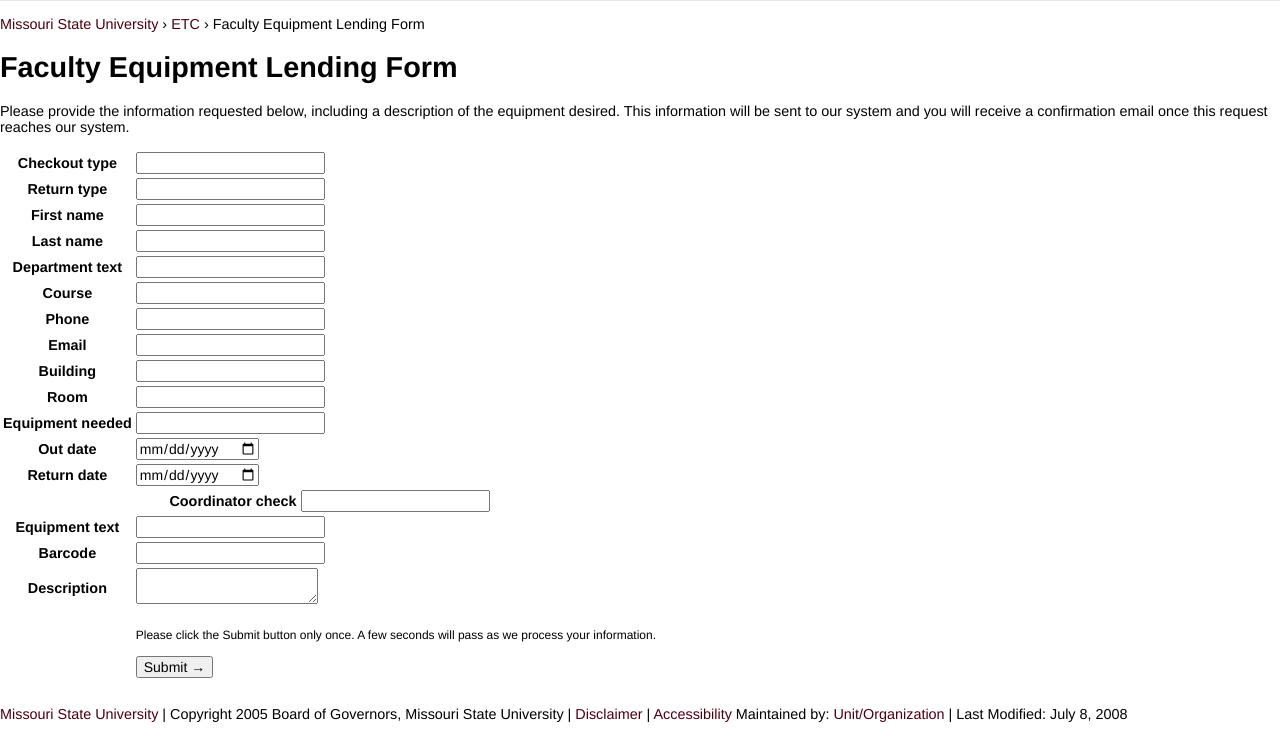
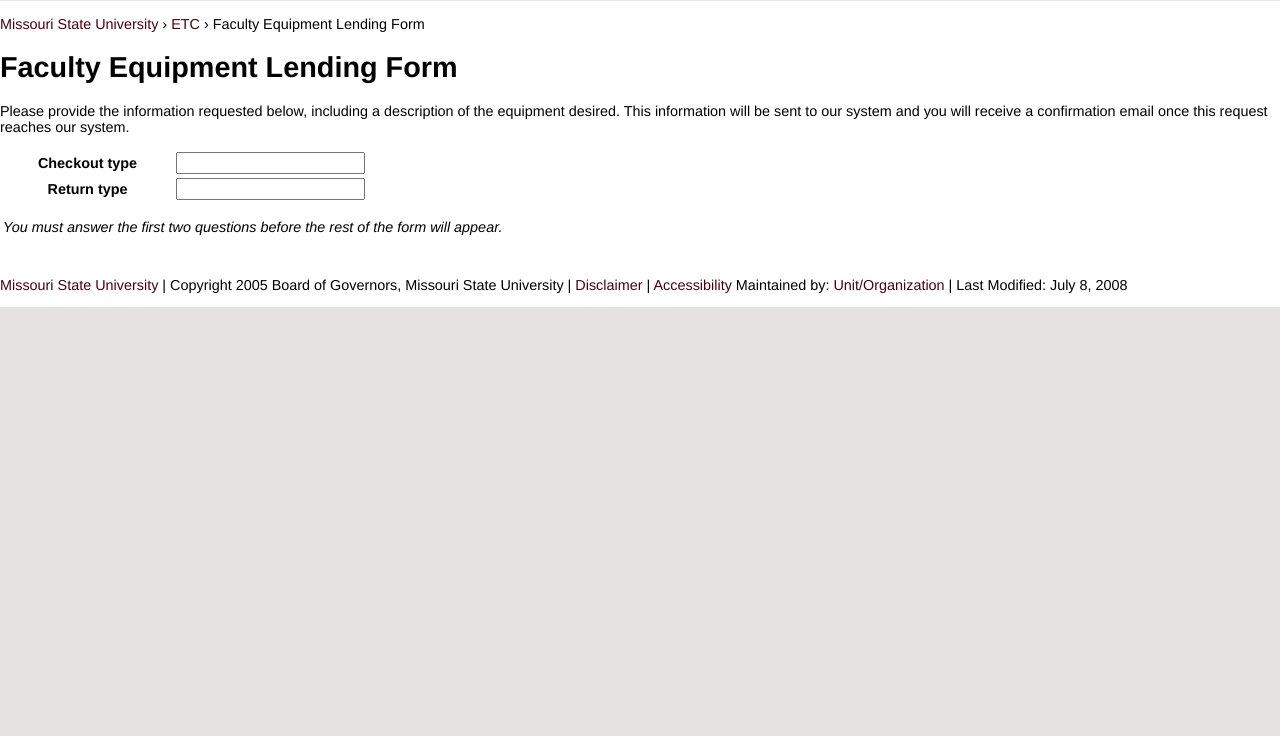
Before and after one commit to kreeger/etcetera, a Django app: template templates/checkout/checkout_form.html in a window 1280 px wide. Shown: the part 999-1735 px from the top of the page. After the commit the page ends 1306 px from the top, so only its background shows below. Run offline with Django 3.2, Linux system fonts and the light colour scheme; the template is opened without the code that fills it: most values are stand-ins (such as "Sample title", 1, 10 or a date in 2020); form fields are guessed from the names that the template uses; some libraries are stand-ins or nearby versions.

Commit message:
Finished up work on checkout public form. Mostly done.

```diff
--- /dev/null
+++ b/_media/js/checkoutform.js
@@ -0,0 +1,17 @@
+$(document).ready(function() {
+	$.viewMap = {
+		'etc' : $('#first_name_row, #last_name_row, #department_text_row, #course_row, #phone_row, #email_row, #building_row, #room_row, #equipment_needed_row, #out_date_row, #return_date_row, #submit_row'),
+		'requestor' : $('#first_name_row, #last_name_row, #department_text_row, #course_row, #phone_row, #email_row, #building_row, #room_row, #equipment_needed_row, #out_date_row, #return_date_row, #submit_row'),
+		'' : $('#help_text')
+	};
+
+	$('#first_name_row, #last_name_row, #department_text_row, #course_row, #phone_row, #email_row, #building_row, #room_row, #equipment_needed_row, #out_date_row, #return_date_row, #submit_row').hide();
+
+	$('#id_return_type').change(function() {
+		// hide all
+		$.each($.viewMap, function() { this.hide(); });
+		// show current
+		$.viewMap[$(this).val()].show();
+		//$('#help_text').hide();
+	});
+});
--- a/templates/checkout/checkout_form.html
+++ b/templates/checkout/checkout_form.html
@@ -1,6 +1,14 @@
 {% extends "etc.html" %}
 
-{% block script %}{% endblock %}
+{% block fullscript %}
+   <script type="text/javascript" src="/admin/jsi18n/"></script>
+   <script type="text/javascript" src="/media/js/core.js"></script>
+   <script type="text/javascript" src="/media/js/admin/RelatedObjectLookups.js"></script>
+
+   {{ form.media }}
+{% endblock %}
+
+{% block script %}/_media/js/checkoutform.js{% endblock %}
 
 {% block breadcrumb %}Faculty Equipment Lending Form{% endblock %}
 
@@ -14,7 +22,7 @@
 			<p class="error">Please correct the error{{ form.errors|pluralize }} below.</p>
 		{% endif %}
 		<table>
-      	<tr{% if form.checkout_type.errors %} class="errorlist"{% endif %}>
+      	<tr id="checkout_type_row"{% if form.checkout_type.errors %} class="errorlist"{% endif %}>
    	      <th>{{ form.checkout_type.label }}</th>
    	      <td>{{ form.checkout_type }}</td>
       		<td{% if form.checkout_type.errors %}>
@@ -23,7 +31,7 @@
       		   {% endif %}
       		</td>
       	</tr>
-      	<tr{% if form.return_type.errors %} class="errorlist"{% endif %}>
+      	<tr id="return_type_row"{% if form.return_type.errors %} class="errorlist"{% endif %}>
    	      <th>{{ form.return_type.label }}</th>
    	      <td>{{ form.return_type }}</td>
       		<td{% if form.return_type.errors %}>{{ form.return_type.errors }}
@@ -31,7 +39,12 @@
       		   {% endif %}
       		</td>
       	</tr>
-		   <tr{% if form.first_name.errors %} class="errorlist"{% endif %}>
+      	<tr id="help_text">
+      	   <td colspan="3">
+      	      <p style="text-align: center"><em>You must answer the first two questions before the rest of the form will appear.</em></p>
+      	   </td>
+      	</tr>
+		   <tr id="first_name_row"{% if form.first_name.errors %} class="errorlist"{% endif %}>
 		      <th>{{ form.first_name.label }}</th>
 		      <td>{{ form.first_name }}</td>
 				<td{% if form.first_name.errors %}>{{ form.first_name.errors }}
@@ -39,7 +52,7 @@
    				{% endif %}
 				</td>
 			</tr>
-			<tr{% if form.last_name.errors %} class="errorlist"{% endif %}>
+			<tr id="last_name_row"{% if form.last_name.errors %} class="errorlist"{% endif %}>
 			   <th>{{ form.last_name.label }}</th>
 			   <td>{{ form.last_name }}</td>
 				<td{% if form.last_name.errors %}>{{ form.last_name.errors }}
@@ -47,7 +60,7 @@
 				   {% endif %}
 				</td>
 			</tr>
-   	   <tr{% if form.department_text.errors %} class="errorlist"{% endif %}>
+   	   <tr id="department_text_row"{% if form.department_text.errors %} class="errorlist"{% endif %}>
    	      <th>{{ form.department_text.label }}</th>
    	      <td>{{ form.department_text }}</td>
    			<td{% if form.department_text.errors %}>
@@ -56,7 +69,7 @@
    			   {% endif %}
    			</td>
    		</tr>
-	      <tr{% if form.course.errors %} class="errorlist"{% endif %}>
+	      <tr id="course_row"{% if form.course.errors %} class="errorlist"{% endif %}>
 	         <th>{{ form.course.label }}</th>
 	         <td>{{ form.course }}</td>
 				<td{% if form.course.errors %}>{{ form.course.errors }}
@@ -64,7 +77,7 @@
 				   {% endif %}
 				</td>
 			</tr>
-   	   <tr{% if form.phone.errors %} class="errorlist"{% endif %}>
+   	   <tr id="phone_row"{% if form.phone.errors %} class="errorlist"{% endif %}>
    	      <th>{{ form.phone.label }}</th>
    	      <td>{{ form.phone }}</td>
    			<td{% if form.phone.errors %}>{{ form.phone.errors }}
@@ -72,7 +85,7 @@
    			   {% endif %}
    			</td>
    		</tr>
-   	   <tr{% if form.email.errors %} class="errorlist"{% endif %}>
+   	   <tr id="email_row"{% if form.email.errors %} class="errorlist"{% endif %}>
    	      <th>{{ form.email.label }}</th>
    	      <td>{{ form.email }}</td>
    			<td{% if form.email.errors %}>{{ form.email.errors }}
@@ -80,7 +93,7 @@
    			   {% endif %}
    		   </td>
    		</tr>
-   	   <tr{% if form.building.errors %} class="errorlist"{% endif %}>
+   	   <tr id="building_row"{% if form.building.errors %} class="errorlist"{% endif %}>
    	      <th>{{ form.building.label }}</th>
    	      <td>{{ form.building }}</td>
       		<td{% if form.building.errors %}>{{ form.building.errors }}
@@ -88,7 +101,7 @@
       		   {% endif %}
       		</td>
       	</tr>
-      	<tr{% if form.room.errors %} class="errorlist"{% endif %}>
+      	<tr id="room_row"{% if form.room.errors %} class="errorlist"{% endif %}>
    	      <th>{{ form.room.label }}</th>
    	      <td>{{ form.room }}</td>
       		<td{% if form.room.errors %}>{{ form.room.errors }}
@@ -96,7 +109,7 @@
       		   {% endif %}
       		</td>
       	</tr>
-      	<tr{% if form.equipment_needed.errors %} class="errorlist"{% endif %}>
+      	<tr id="equipment_needed_row"{% if form.equipment_needed.errors %} class="errorlist"{% endif %}>
    	      <th>{{ form.equipment_needed.label }}</th>
    	      <td>{{ form.equipment_needed }}</td>
       		<td{% if form.equipment_needed.errors %}>
@@ -105,60 +118,29 @@
       		   {% endif %}
       		</td>
       	</tr>
-      	<tr{% if form.out_date.errors %} class="errorlist"{% endif %}>
+      	<tr id="out_date_row"{% if form.out_date.errors %} class="errorlist"{% endif %}>
    	      <th>{{ form.out_date.label }}</th>
-   	      <td>{{ form.out_date }}</td>
-      		<td{% if form.out_date.errors %}>{{ form.out_date.errors }}
-      		   {% else %} class="note">{{ form.out_date.help_text }}
+   	      <td colspan="2">{{ form.out_date }}
+   	         {% if form.out_date.errors %}{{ form.out_date.errors }}
+      		   {% else %}
+      		      <span class="note">
+         		      {{ form.out_date.help_text|safe }}
+         		   </span>
       		   {% endif %}
       		</td>
       	</tr>
-      	<tr{% if form.return_date.errors %} class="errorlist"{% endif %}>
+      	<tr id="return_date_row"{% if form.return_date.errors %} class="errorlist"{% endif %}>
    	      <th>{{ form.return_date.label }}</th>
-   	      <td>{{ form.return_date }}</td>
-      		<td{% if form.return_date.errors %}>{{ form.return_date.errors }}
-      		   {% else %} class="note">{{ form.return_date.help_text }}
+   	      <td colspan="2">{{ form.return_date }}
+   	         {% if form.return_date.errors %}{{ form.return_date.errors }}
+      		   {% else %}
+      		      <span class="note">
+         		      {{ form.return_date.help_text|safe }}
+         		   </span>
       		   {% endif %}
       		</td>
       	</tr>
-			<tr id="coordinator_row"{% if form.coordinator_check.errors %} class="errorlist"{% endif %}>
-			   <th colspan="2">
-			      {{ form.coordinator_check.label }} {{ form.coordinator_check }}
-			   </th>
-      		<td{% if form.coordinator_check.errors %}>
-      		      {{ form.coordinator_check.errors }}
-   		      {% else %} class="note">
-   		         {{ form.coordinator_check.help_text }}
-   		      {% endif %}
-   		   </td>
-   		</tr>
-			<tr id="equipment_row"{% if form.equipment_text.errors %} class="errorlist"{% endif %}>
-			   <th>{{ form.equipment_text.label }}</th>
-			   <td>{{ form.equipment_text }}</td>
-      		<td{% if form.equipment_text.errors %}>
-      		      {{ form.equipment_text.errors }}
-      		   {% else %} class="note">
-      		      {{ form.equipment_text.help_text }}
-      		   {% endif %}
-      		</td>
-      	</tr>
-			<tr id="barcode_row"{% if form.barcode.errors %} class="errorlist"{% endif %}>
-			   <th>{{ form.barcode.label }}</th>
-			   <td>{{ form.barcode }}</td>
-      		<td{% if form.barcode.errors %}>{{ form.barcode.errors }}
-      		   {% else %} class="note">{{ form.barcode.help_text }}
-      		   {% endif %}
-      		</td>
-      	</tr>
-			<tr id="description_row"{% if form.description.errors %} class="errorlist"{% endif %}>
-			   <th>{{ form.description.label }}</th>
-			   <td>{{ form.description }}</td>
-      		<td{% if form.description.errors %}>{{ form.description.errors }}
-      		   {% else %} class="note">{{ form.description.help_text }}
-      		   {% endif %}
-      		</td>
-      	</tr>
-			<tr>
+			<tr id="submit_row">
 			   <th>&nbsp;</th>
 			   <td>
 			      <p><small>Please click the Submit button only once. A few seconds will pass as we process your information.</small></p>
--- a/templates/etc.html
+++ b/templates/etc.html
@@ -1,5 +1,4 @@
-<!DOCTYPE html PUBLIC "-//W3C//DTD HTML 4.01//EN"
-   "http://www.w3.org/TR/html4/strict.dtd">
+<!DOCTYPE html>
 
 <html lang="en">
 <head>
@@ -8,8 +7,10 @@
    <link rel="stylesheet" href="/static/stylesheets/boilerplate.css" type="text/css" media="screen" charset="utf-8">
    <link rel="stylesheet" href="/static/stylesheets/screen.css" type="text/css" media="screen" charset="utf-8">
    <link rel="stylesheet" href="/static/stylesheets/rst.css" type="text/css" media="screen" charset="utf-8">
+   <link rel="stylesheet" href="/static/stylesheets/formextras.css" type="text/css" media="screen" charset="utf-8">
    <script type="text/javascript" src="http://ajax.googleapis.com/ajax/libs/jquery/1.3.2/jquery.min.js"></script>
-   <script src="{% block script %}{% endblock %}"></script>
+   <script type="text/javascript" src="{% block script %}{% endblock %}"></script>
+   {% block fullscript %}{% endblock %}
 </head>
 <body class="{% block body_class %}{{ filename|slugify }}{% endblock %}">
 
--- a/templates/root.html
+++ b/templates/root.html
@@ -7,7 +7,7 @@
 	<link rel="stylesheet" href="/_media/css/screen.css" type="text/css" media="screen" charset="utf-8">
 	<link rel="stylesheet" href="/_media/css/print.css" type="text/css" media="print" charset="utf-8">
 	<script type="text/javascript" src="/_media/js/jquery.min.js"></script>
-	{% block fullscript %}<script src="{% block script %}{% endblock %}"></script>{% endblock %}
+	{% block fullscript %}<script type="text/javascript" src="{% block script %}{% endblock %}"></script>{% endblock %}
 </head>
 <body>
 	<div id="header">
```
Also changed, not shown: checkout/forms.py (+15 -0 lines).
